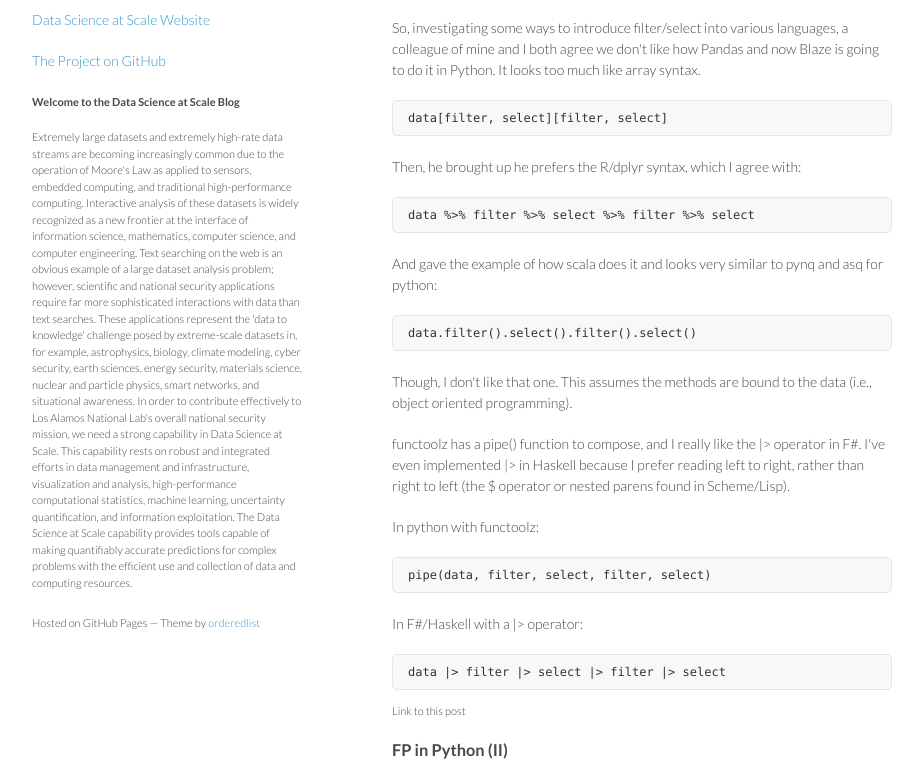
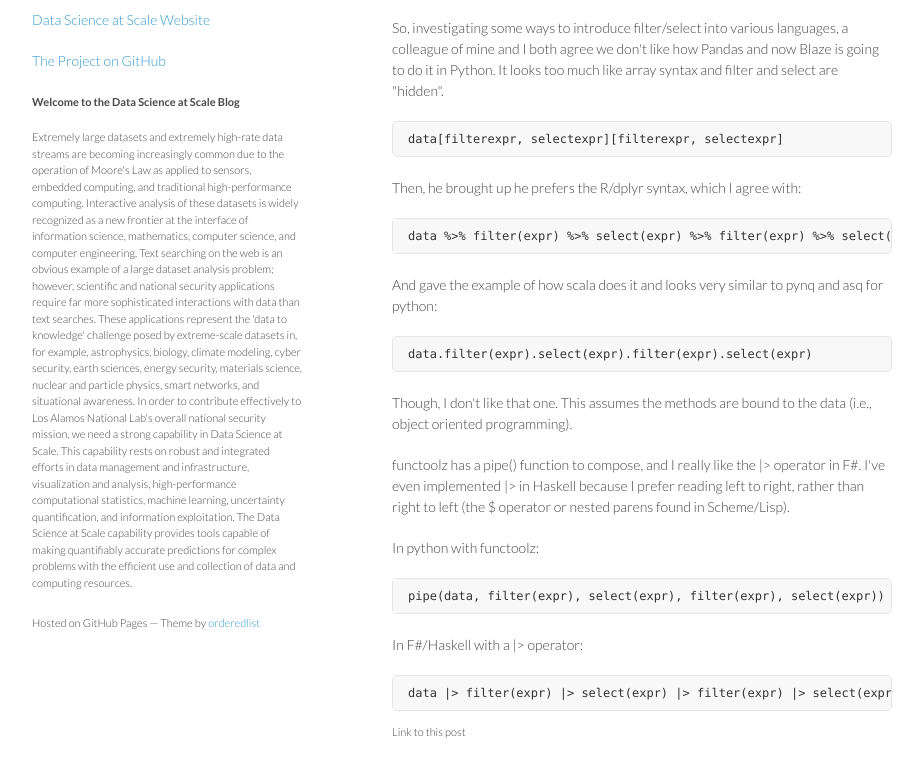
Before and after one commit to DataScienceAtScale/Blog, a website: page index.html in a window 1280 px wide. Shown: the part 161-924 px from the top of the page, without its empty margins (178-1101 px from the left). Drawn offline with Linux system fonts and the light colour scheme.

Commit message:
One more update.

```diff
--- a/index.html
+++ b/index.html
@@ -4,15 +4,15 @@
 <p>So, investigating some ways to introduce filter/select into various
 languages, a colleague of mine and I both agree we don&#39;t like how
 Pandas and now Blaze is going to do it in Python.
-It looks too much like array syntax.</p>
-<pre><code class="lang-python">data[filter, select][filter, select]
+It looks too much like array syntax and filter and select are &quot;hidden&quot;.</p>
+<pre><code class="lang-python">data[filterexpr, selectexpr][filterexpr, selectexpr]
 </code></pre>
 <p>Then, he brought up he prefers the R/dplyr syntax, which I agree with:</p>
-<pre><code class="lang-R">data %&gt;% filter %&gt;% select %&gt;% filter %&gt;% select
+<pre><code class="lang-R">data %&gt;% filter(expr) %&gt;% select(expr) %&gt;% filter(expr) %&gt;% select(expr)
 </code></pre>
 <p>And gave the example of how scala does it and looks very similar
 to pynq and asq for python:</p>
-<pre><code class="lang-python">data.filter().select().filter().select()
+<pre><code class="lang-python">data.filter(expr).select(expr).filter(expr).select(expr)
 </code></pre>
 <p>Though, I don&#39;t like that one. This assumes the methods are bound to
 the data (i.e., object oriented programming).</p>
@@ -21,10 +21,10 @@ operator in F#. I&#39;ve even implemented |&gt; in Haskell because I prefer
 reading left to right, rather than right to left (the $ operator
 or nested parens found in Scheme/Lisp).</p>
 <p>In python with functoolz:</p>
-<pre><code class="lang-python">pipe(data, filter, select, filter, select)
+<pre><code class="lang-python">pipe(data, filter(expr), select(expr), filter(expr), select(expr))
 </code></pre>
 <p>In F#/Haskell with a |&gt; operator:</p>
-<pre><code>data |&gt; filter |&gt; select |&gt; filter |&gt; select
+<pre><code>data |&gt; filter(expr) |&gt; select(expr) |&gt; filter(expr) |&gt; select(expr)
 </code></pre></p><a href="#I-don't-like-.func()-chaining"><small>
 Link to this post</small></a><br><h3>FP in Python (II)</h3><a name="FP-in-Python-(II)" href="#FP-in-Python-(II)" class="anchor"><span class="octicon octicon-link"></span></a><small>November 19, 2014 -- <a href="https://github.com/jonwoodring">Jon Woodring</a><br></small><p><p>After creating some data backed in a memmapped numpy array, I did a simple
 filter and selection. There are over 16 million rows in this table.
```
Also changed, not shown: markdown/2015-1-6_0.md (+6 -6 lines).
